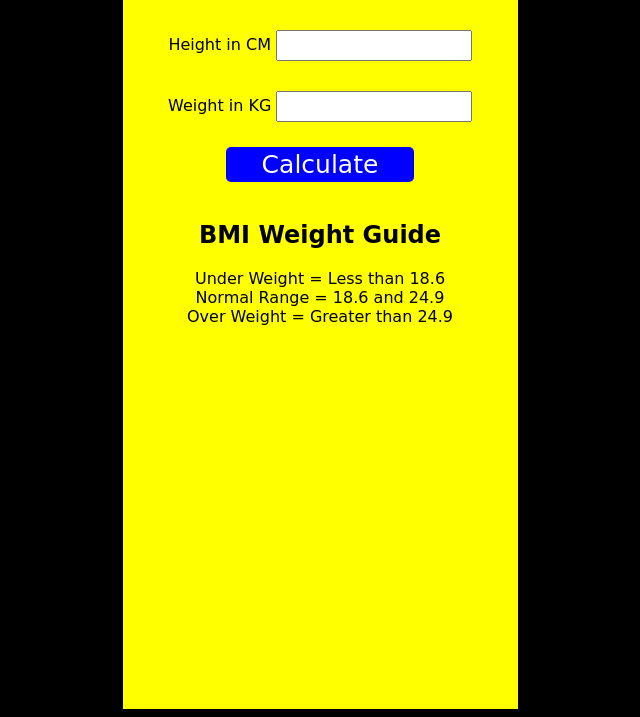
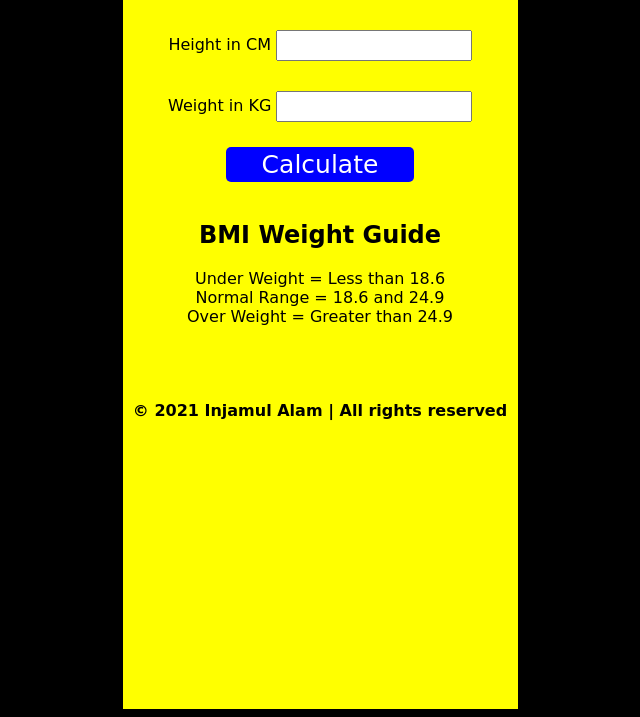
Before and after one commit to InjamulCSE15/BMI-Calculate-App, a plain HTML site: page index.html in a window 1280 px wide. Shown: the part 109-826 px from the top of the page, without its empty margins (320-960 px from the left). Drawn offline with Linux system fonts and the light colour scheme; a web font is replaced by a local one.

Commit message:
copyright statement

```diff
--- a/index.html
+++ b/index.html
@@ -36,8 +36,12 @@
             Over Weight = Greater than 24.9
             <br>
         </div>
+
+    <!-- Footer -->
+    <footer>
+            <b>© 2021 Injamul Alam | All rights reserved</b>
+    </footer>
     </div>
-
     <!-- JavaScript Here -->
     <script src="myScript.js"></script>
 </body>
--- a/style.css
+++ b/style.css
@@ -59,3 +59,7 @@ strong {
     font-family: 'Patua One', cursive;
 
 }
+
+footer {
+    padding-top: 20%;
+}
```
